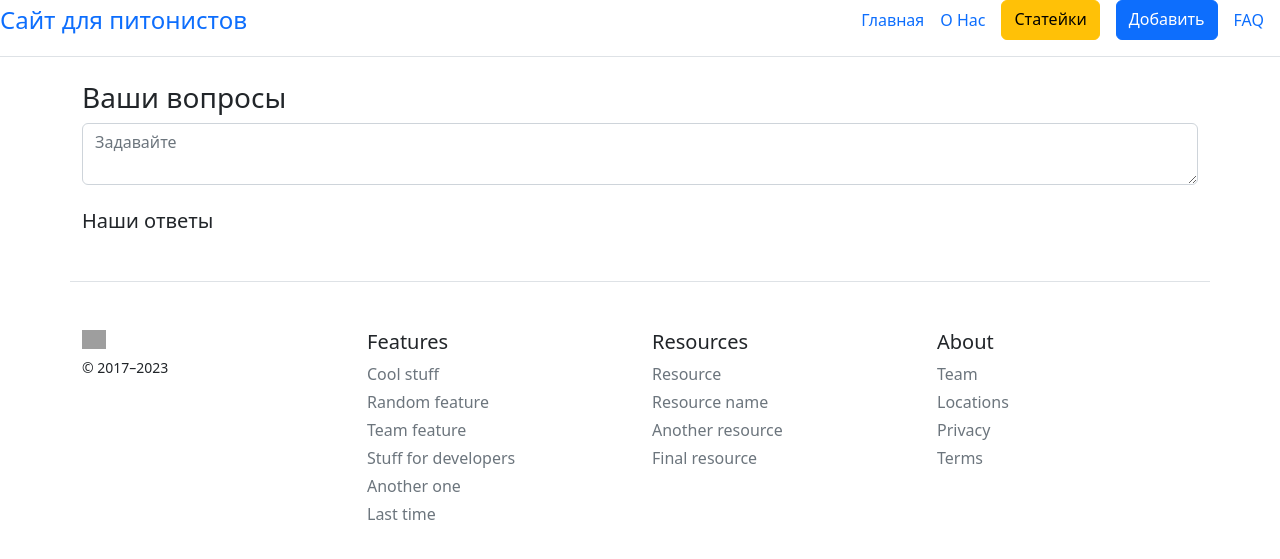
After one commit to Kabanskiy/flaskblog, a Flask app: template templates/faq.html in a window 1280 px wide. The commit adds this page. Shown: the top 559 px of the page. Run offline with Flask 3, Linux system fonts and the light colour scheme; the template is opened without the code that fills it, so the values that code supplies are empty; grey boxes are pictures that could not be loaded.

Commit message:
Добавлен шаблон faq

```diff
--- a/templates/base.html
+++ b/templates/base.html
@@ -19,6 +19,7 @@
         <a class="me-3 py-2 link-body-emphasis text-decoration-none" href="/about">О Нас</a>
         <a class="me-3 btn btn-warning" href="/posts">Статейки</a>
         <a class="me-3 btn btn-primary" href="/create_baza">Добавить</a>
+        <a class="me-3 py-2 link-body-emphasis text-decoration-none" href="/faq">FAQ</a>
 
       </nav>
     </div>
--- /dev/null
+++ b/templates/faq.html
@@ -0,0 +1,15 @@
+{% extends 'base.html' %}
+
+{% block title %}
+FAQ
+{% endblock %}
+
+{% block body %}
+    <div class="container">
+        <h3>Ваши вопросы</h3>
+        <form method="post">
+            <textarea type="text" name="text" id="text" class="container form-control" placeholder="Задавайте"></textarea><br>
+        </form>
+        <h5>Наши ответы</h5>
+    </div>
+{% endblock %}
```
Also changed, not shown: templates/posts.html (added, +13 -0 lines).
